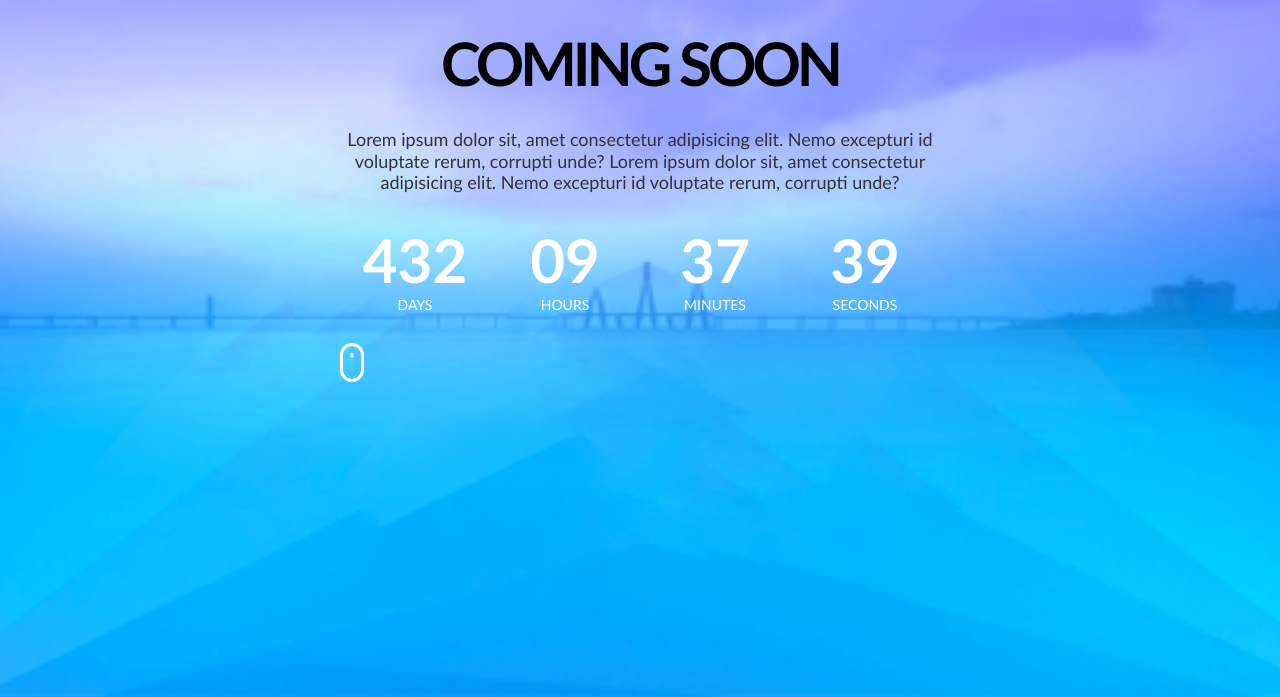
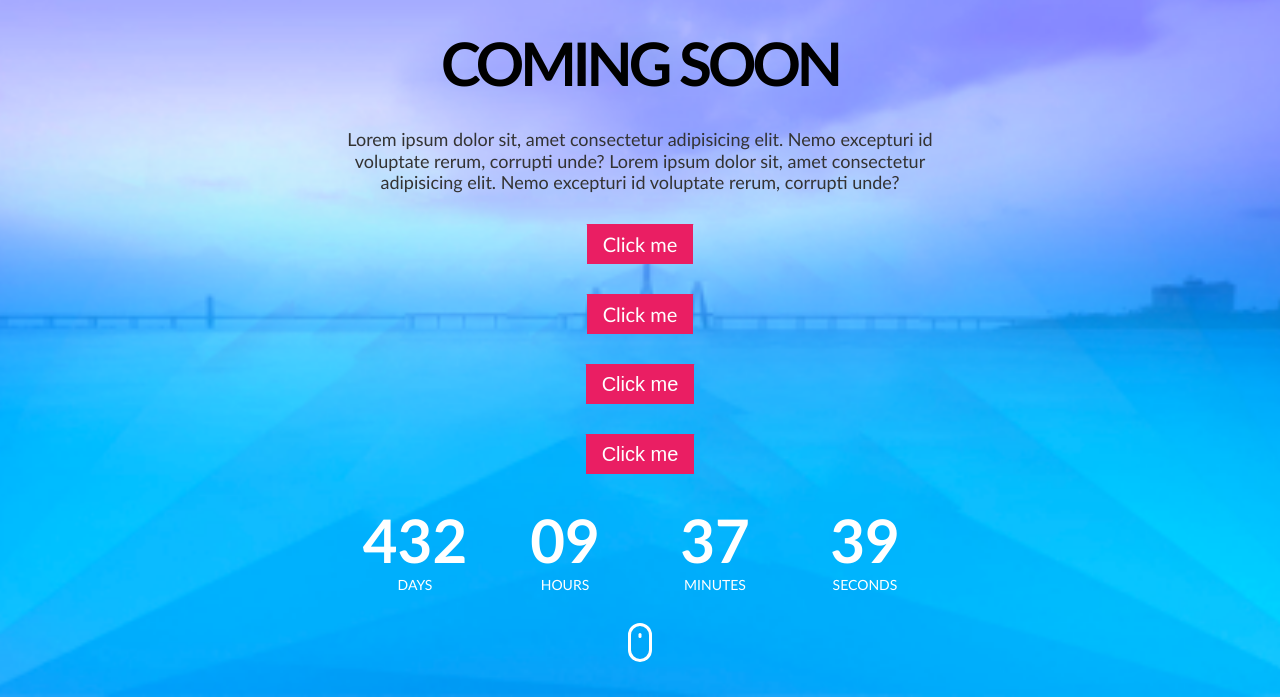
Before and after one commit to MariusKuria/Class-project-with-teacher-Coming-soon, a website: page index.html in a window 1280 px wide. Shown: the part 103-800 px from the top of the page. Drawn offline with Linux system fonts and the light colour scheme.

Commit message:
button style

```diff
--- /dev/null
+++ b/css/components/button.css
@@ -0,0 +1,13 @@
+.btn {
+    padding: 0.5em 0.8em;
+    text-decoration: none;
+    color: #fff;
+    font-size: 20px;
+    line-height: 1em;
+    background-color: #ea1e63;
+    border: none;
+    border-radius: 0.2px;
+}
+.btn:hover {
+    box-shadow: 0 4px 8px #0002;
+}
--- a/css/components/clock.css
+++ b/css/components/clock.css
@@ -1,5 +1,6 @@
 .clock {
     display: flex;
+    width: 100%;
     flex-wrap: wrap;
     gap: 30px 0;
     text-align: center;
--- a/css/pages/home.css
+++ b/css/pages/home.css
@@ -9,6 +9,7 @@
 @import'../components/clock.css';
 @import'../components/mouse.css';
 @import'../components/progress-bar.css';
+@import'../components/button.css';
 
 /* CUSTOM STYLE BELOW THIS COMMENT LINE */
 
@@ -28,6 +29,8 @@
     flex-direction: column;
     gap: 30px;
     text-align: center;
+    align-content: center;
+    align-items: center;
 }
 
 .logo {
--- a/index.html
+++ b/index.html
@@ -44,6 +44,15 @@
           amet consectetur adipisicing elit. Nemo excepturi id voluptate rerum,
           corrupti unde?
         </p>
+
+        <div class="btn">Click me</div>
+        <a href="#" class="btn">Click me</a>
+        <button class="btn">Click me</button>
+        <input class="btn" type="button" value="Click me">
+
+
+
+
         <div class="clock">
           <div class="time">
             <div class="value">432</div>
```
